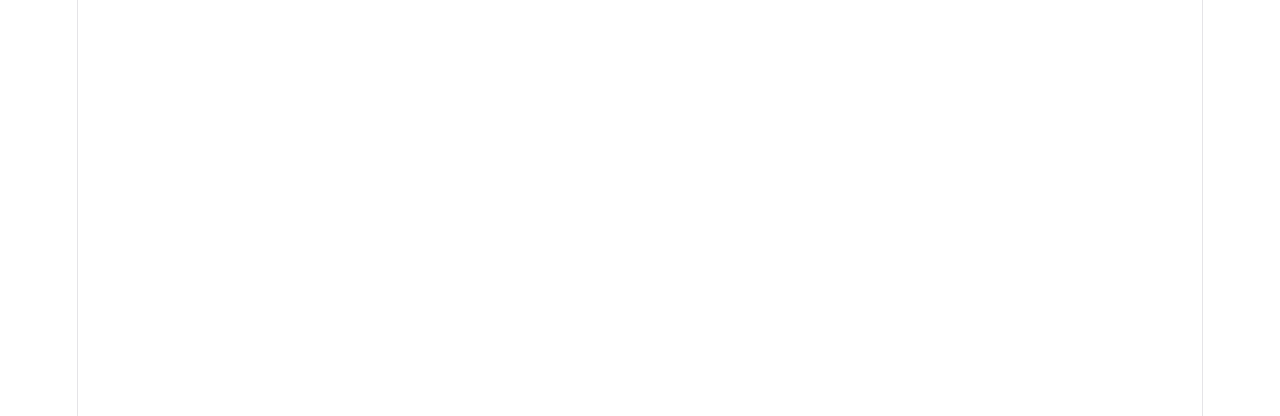
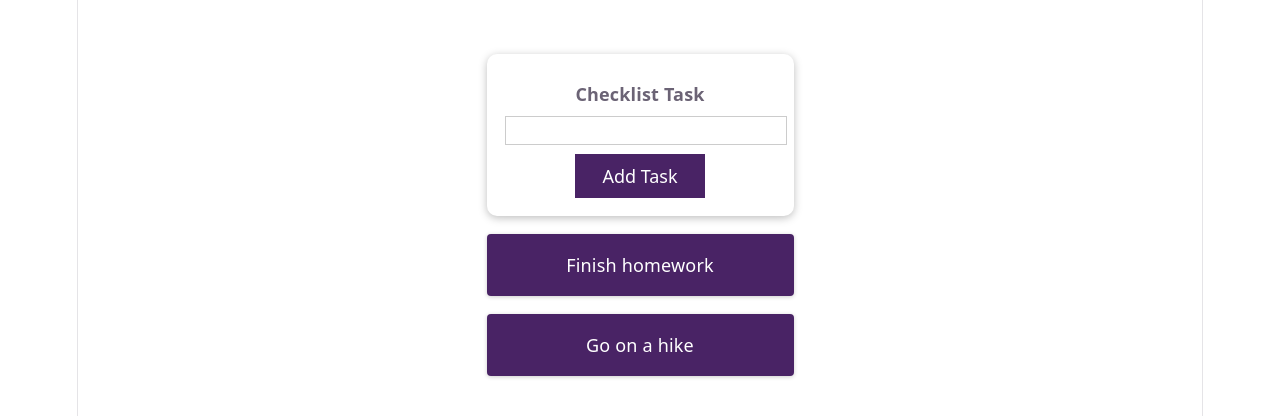
Before and after one commit to haysway/todo-checklist, a React (Vite) app: page / in a window 1280 px wide. Shown: the top 416 px of the page. Built offline with nearby package versions, Linux system fonts and the light colour scheme.

Commit message:
provided code

```diff
--- a/src/App.css
+++ b/src/App.css
@@ -0,0 +1,27 @@
+#app-container {
+  max-width: 30rem;
+  margin: 3rem auto;
+}
+
+#todo-form {
+  box-shadow: 0 2px 8px rgba(0, 0, 0, 0.26);
+  border-radius: 10px;
+  padding: 1rem;
+  text-align: center;
+}
+
+#todos ul {
+  list-style: none;
+  padding: 0;
+  margin: 0;
+}
+
+#todos li {
+  margin: 1rem 0;
+  background: #492365;
+  color: white;
+  padding: 1rem;
+  cursor: pointer;
+  border-radius: 4px;
+  box-shadow: 0 1px 4px rgba(0, 0, 0, 0.2);
+}
--- a/src/App.jsx
+++ b/src/App.jsx
@@ -1,9 +1,40 @@
+import { useState } from 'react';
+import TodoInput from './components/TodoInput';
+import './App.css';
 
+const App = () => {
+  const [todoItems, setTodoItems] = useState([
+    { id: 't1', text: 'Finish homework' },
+    { id: 't2', text: 'Go on a hike' }
+  ]);
 
-function App() {
+  const addTodoHandler = enteredText => {
+    setTodoItems(prevTodos => [
+      { id: Math.random().toString(), text: enteredText },
+      ...prevTodos
+    ]);
+  };
+
+  const deleteItemHandler = todoId => {
+    setTodoItems(prevTodos => prevTodos.filter(todo => todo.id !== todoId));
+  };
+
   return (
-    true
+    <div id="app-container">
+      <section id="todo-form">
+        <TodoInput onAddTodo={addTodoHandler} />
+      </section>
+      <section id="todos">
+        <ul>
+          {todoItems.map(todo => (
+            <li key={todo.id} onClick={() => deleteItemHandler(todo.id)}>
+              {todo.text}
+            </li>
+          ))}
+        </ul>
+      </section>
+    </div>
   );
-}
+};
 
-export default App
+export default App;
--- /dev/null
+++ b/src/components/Button.css
@@ -0,0 +1,13 @@
+.button {
+  font: inherit;
+  padding: 0.5rem 1.5rem;
+  border: none;
+  background-color: #492365;
+  color: #ffffff;
+  cursor: pointer;
+}
+
+.button:hover,
+.button:active {
+  background-color: #36194b;
+}
--- /dev/null
+++ b/src/components/Button.jsx
@@ -0,0 +1,11 @@
+import './Button.css';
+
+const Button = props => {
+  return (
+    <button type={props.type} className="button" onClick={props.onClick}>
+      {props.children}
+    </button>
+  );
+};
+
+export default Button;
--- /dev/null
+++ b/src/components/TodoInput.css
@@ -0,0 +1,23 @@
+.form-control {
+  margin: 0.5rem 0;
+}
+
+.form-control label {
+  font-weight: bold;
+  display: block;
+  margin-bottom: 0.5rem;
+}
+
+.form-control input {
+  display: block;
+  width: 100%;
+  border: 1px solid #ccc;
+  font: inherit;
+  line-height: 1.5rem;
+  padding: 0 0.25rem;
+}
+
+.form-control input:focus {
+  outline: none;
+  border-color: #492365;
+}
--- /dev/null
+++ b/src/components/TodoInput.jsx
@@ -0,0 +1,36 @@
+import { useState } from 'react';
+import Button from './Button';
+import './TodoInput.css';
+
+const TodoInput = props => {
+  const [enteredValue, setEnteredValue] = useState('');
+
+  const todoInputChangeHandler = event => {
+    setEnteredValue(event.target.value);
+  };
+
+  const formSubmitHandler = event => {
+    event.preventDefault();
+    if (enteredValue.trim().length === 0) {
+      return;
+    }
+    props.onAddTodo(enteredValue);
+    setEnteredValue('');
+  };
+
+  return (
+    <form onSubmit={formSubmitHandler}>
+      <div className="form-control">
+        <label>Checklist Task</label>
+        <input
+          type="text"
+          value={enteredValue}
+          onChange={todoInputChangeHandler}
+        />
+      </div>
+      <Button type="submit">Add Task</Button>
+    </form>
+  );
+};
+
+export default TodoInput;
```
